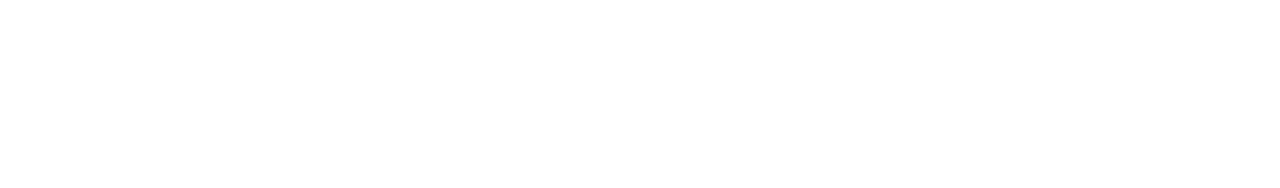
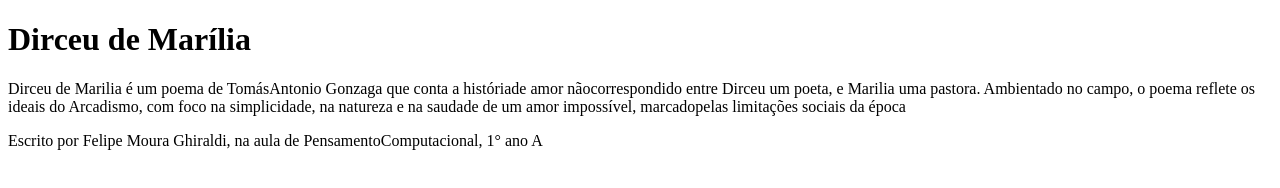
Before and after one commit to FelipeGhiraldi1ano/FelipeGhiraldi1ano, a plain HTML site: page index.html in a window 1280 px wide. Drawn offline with Linux system fonts and the light colour scheme.

Commit message:
Update index.html

```diff
--- a/index.html
+++ b/index.html
@@ -6,8 +6,10 @@
     <title>Document</title>
 </head>
 <body>
-<header> </header>
-<section> </section>
-<footer> </footer>
+<header><h1> Dirceu de Marília</h1> </header>
+<section> <p> Dirceu de Marilia é um poema de TomásAntonio Gonzaga que conta a históriade amor nãocorrespondido entre Dirceu
+um poeta, e Marilia uma pastora. Ambientado no campo, o poema reflete os ideais do Arcadismo, com foco na simplicidade, na
+natureza e na saudade de um amor impossível,  marcadopelas limitações sociais da época</p></section>
+<footer> <p> Escrito por Felipe Moura Ghiraldi, na aula de PensamentoComputacional, 1° ano A</footer>
 </body>
 </html>
```
